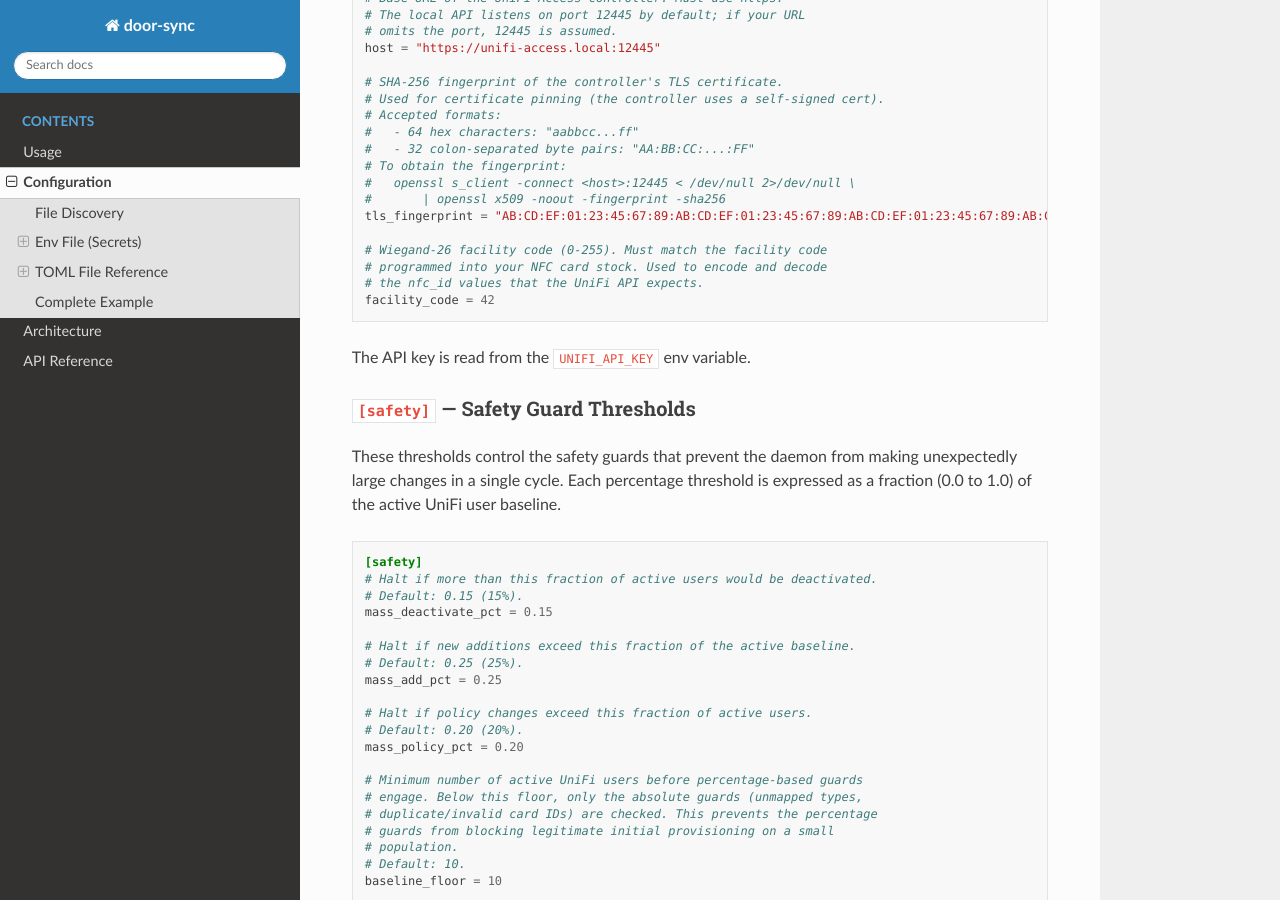
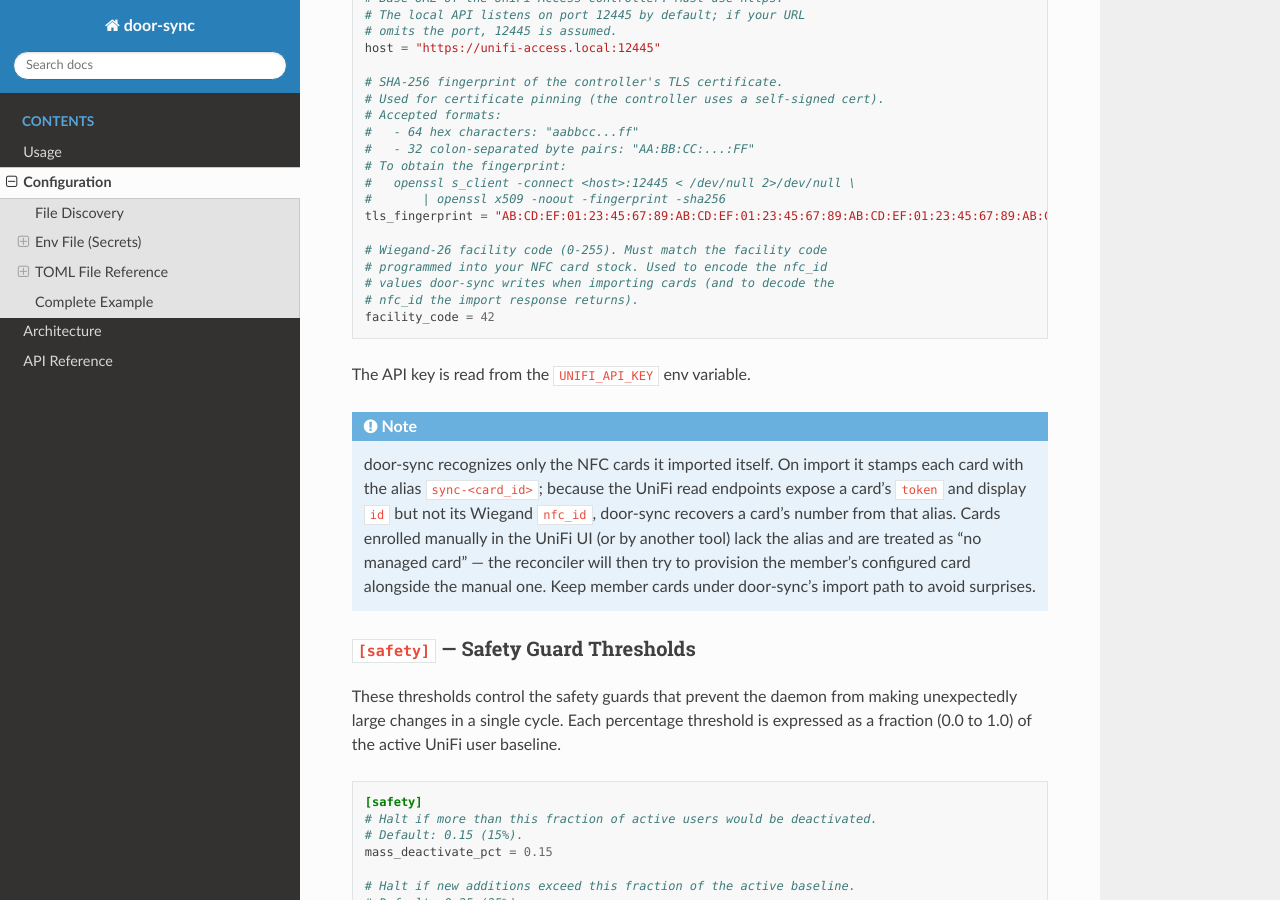
Before and after one commit to TechValleyCenterOfGravity/door-sync, a Sphinx documentation site: the page built from docs/configuration.rst, in a window 1280 px wide and 900 px high, scrolled down 2334 px. Built offline with Sphinx 7.4.7 and the Read the Docs theme 3.1.0, drawn with Linux system fonts in a browser that asks for light colours; some of the changed text lies outside the part shown.

Commit message:
docs: reflect managed-policy filtering and token-based card identity
Update the living/authoritative docs for the two UniFi-client fixes:

- architecture.md: orchestrator snippet now passes managed_policy_ids;
  add notes on the read-path card identity (token -> sync- alias join, no
  nfc_id from reads) and on managed vs. externally auto-applied access
  policies.
- configuration.rst: operator notes that door-sync recognizes only cards
  it imported (sync- alias), and that policies UniFi auto-applies to all
  users are ignored/untouched. Refine the facility_code comment (nfc_id is
  encoded for import, not decoded from reads).
- 2026-05-22-unifi-client-design.md: dated correction addendum noting the
  read endpoints never return nfc_id (only the import response does), so
  §8-§11's read/policy claims are superseded by current behavior.

Docs build clean under `sphinx-build -W`.

Co-Authored-By: Claude Opus 4.8 (1M context) <noreply@anthropic.com>

```diff
--- a/docs/configuration.rst
+++ b/docs/configuration.rst
@@ -147,11 +147,23 @@ The API key is read from the ``CIVICRM_API_KEY`` env variable (see above).
    tls_fingerprint = "AB:CD:EF:01:23:45:67:89:AB:CD:EF:01:23:45:67:89:AB:CD:EF:01:23:45:67:89:AB:CD:EF:01:23:45:67:89"
 
    # Wiegand-26 facility code (0-255). Must match the facility code
-   # programmed into your NFC card stock. Used to encode and decode
-   # the nfc_id values that the UniFi API expects.
+   # programmed into your NFC card stock. Used to encode the nfc_id
+   # values door-sync writes when importing cards (and to decode the
+   # nfc_id the import response returns).
    facility_code = 42
 
 The API key is read from the ``UNIFI_API_KEY`` env variable.
+
+.. note::
+
+   door-sync recognizes only the NFC cards it imported itself. On import it
+   stamps each card with the alias ``sync-<card_id>``; because the UniFi read
+   endpoints expose a card's ``token`` and display ``id`` but not its Wiegand
+   ``nfc_id``, door-sync recovers a card's number from that alias. Cards
+   enrolled manually in the UniFi UI (or by another tool) lack the alias and
+   are treated as "no managed card" — the reconciler will then try to provision
+   the member's configured card alongside the manual one. Keep member cards
+   under door-sync's import path to avoid surprises.
 
 
 ``[safety]`` — Safety Guard Thresholds
@@ -240,6 +252,15 @@ Each rule has three fields:
    Every active CiviCRM membership type must have a corresponding rule. If a
    member has a type with no matching rule, the safety guard will halt the
    cycle with an "unmapped types" error.
+
+.. note::
+
+   door-sync manages only the ``target_policy`` IDs declared here. A policy you
+   configure in UniFi to apply automatically to *all* users is left untouched:
+   on read it is ignored (so it is not mistaken for a tier change — which would
+   otherwise queue every user for a policy update and trip the mass-policy
+   safety guard), and on write only the tier policy is sent. You can safely add
+   such global/auto-applied policies in UniFi without disrupting reconciliation.
 
 
 ``[ops]`` — Operational File Paths
```
Also changed, not shown: docs/architecture.md (+9 -1 lines), docs/superpowers/specs/2026-05-22-unifi-client-design.md (+13 -0 lines).
